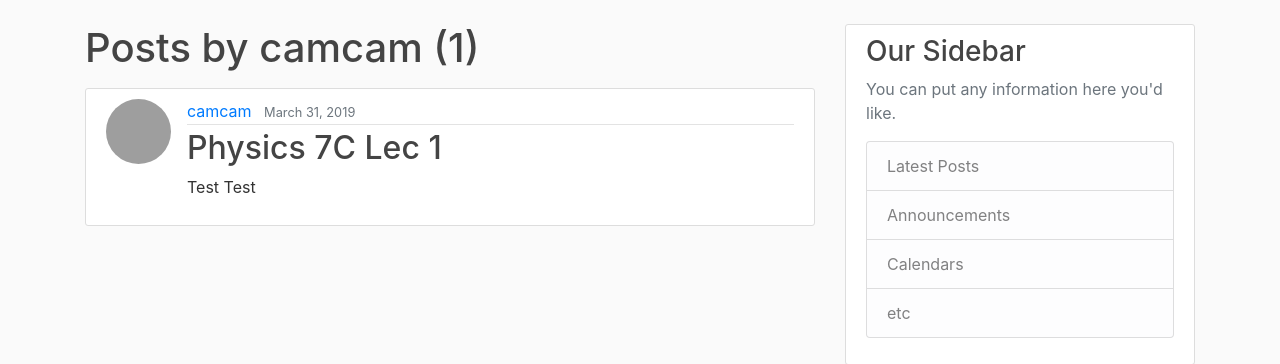
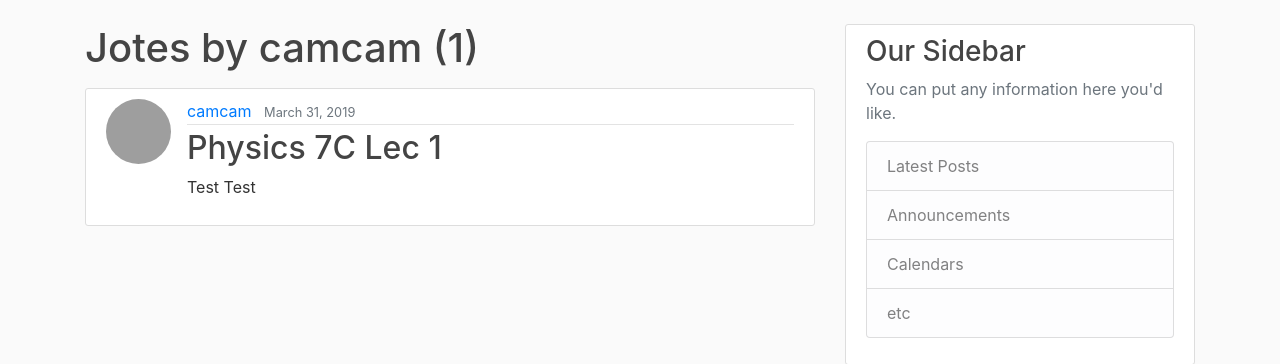
Before and after one commit to Radicitus/Solis, a Django app: the page made by blog/templates/blog/user_posts.html in a window 1280 px wide. Shown: the part 56-420 px from the top of the page. Run offline with Django 3.2, Linux system fonts and the light colour scheme; data comes from the database, SQL or seed files in the repository; some libraries are stand-ins or nearby versions; grey boxes are pictures that could not be loaded.

Commit message:
Updated HTML for Jotes, forgot One

```diff
--- a/blog/templates/blog/user_posts.html
+++ b/blog/templates/blog/user_posts.html
@@ -1,6 +1,6 @@
 {% extends "blog/base.html" %}
 {% block content %}
-    <h1 class="mb-3">Posts by {{ view.kwargs.username }} ({{ page_obj.paginator.count }})</h1>
+    <h1 class="mb-3">Jotes by {{ view.kwargs.username }} ({{ page_obj.paginator.count }})</h1>
     {% for post in posts %}
         <article class="media content-section">
           <img class="rounded-circle article-img" src="{{ post.author.profile.image.url }}">
```
